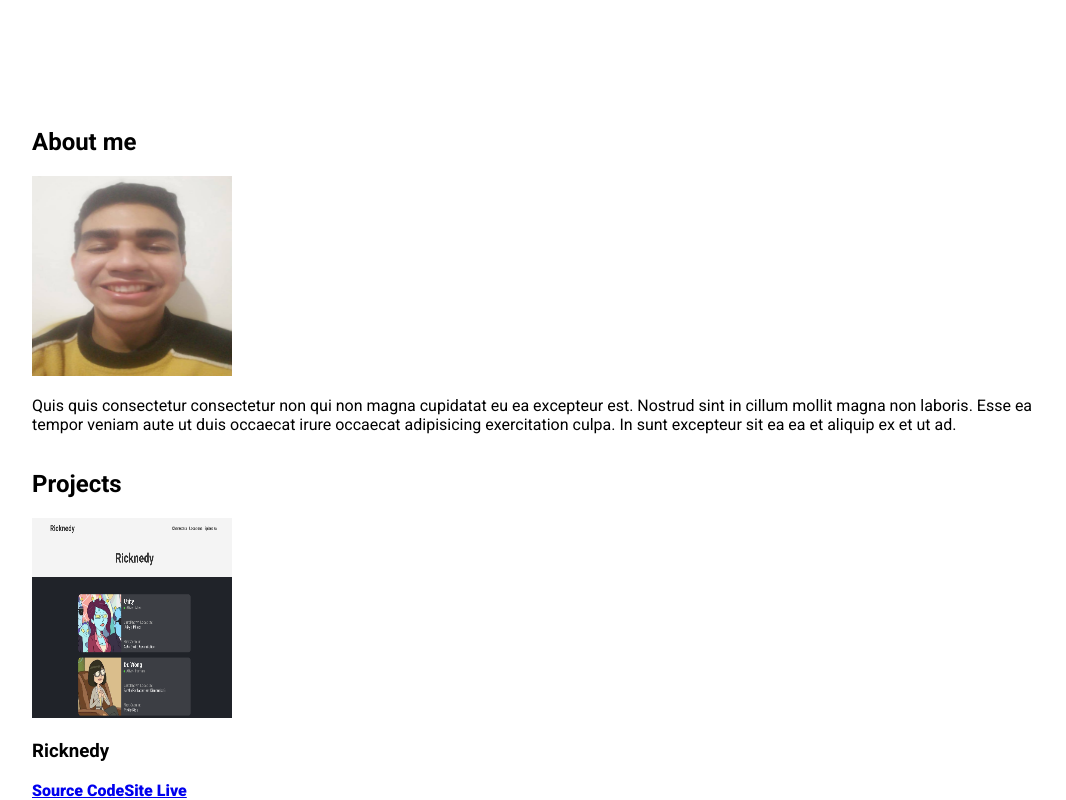
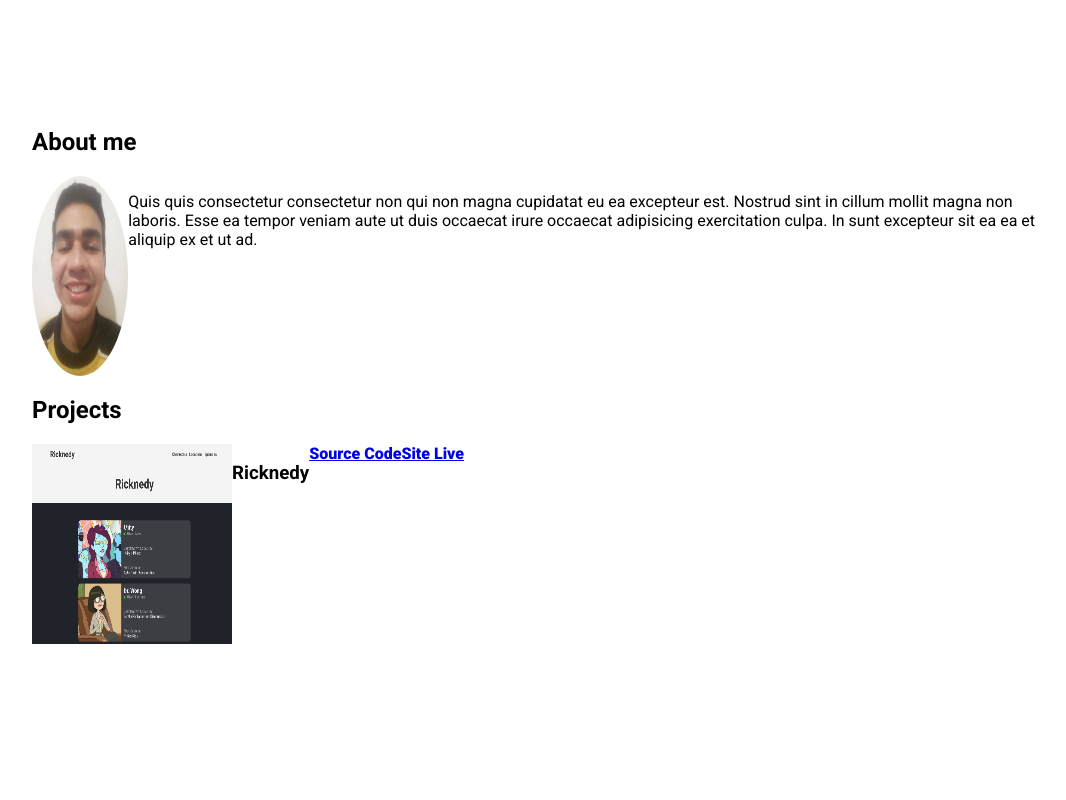
Before and after one commit to plumreiss/angelpadrino, a Next.js app: page / in a window 1280 px wide. Shown: the part 692-1492 px from the top of the page, without its empty margins (96-1162 px from the left). After the commit the page ends 1340 px from the top, so only its background shows below. Built offline with nearby package versions, Linux system fonts and the light colour scheme.

Commit message:
feat: styles to AboutMe component

```diff
--- a/src/components/elements/Container/Article/index.js
+++ b/src/components/elements/Container/Article/index.js
@@ -1,3 +1,22 @@
-export function Article({ children }) {
-  return <article>{children}</article>;
+import styled from "styled-components";
+
+const StyledArticle = styled.article`
+  display: flex;
+  flex-direction: ${({ direction }) => direction};
+  justify-content: ${({ justifyContent }) => justifyContent};
+  margin: ${({ mg }) => mg};
+  padding: ${({ pd }) => pd};
+`;
+
+export function Article({ direction, justifyContent, mg, pd, children }) {
+  return (
+    <StyledArticle
+      direction={direction}
+      justifyContent={justifyContent}
+      mg={mg}
+      pd={pd}
+    >
+      {children}
+    </StyledArticle>
+  );
 }
--- a/src/components/layout/AboutMe/index.js
+++ b/src/components/layout/AboutMe/index.js
@@ -1,27 +1,34 @@
 import Image from "next/image";
-import { Section, Subtitle, Article, Box, Paragraph } from "../../elements";
+import {
+  Section,
+  Article,
+  WrapperImage,
+  Row,
+  Subtitle,
+  Box,
+  Paragraph,
+} from "@/components";
 
 export function AboutMe() {
   return (
     <Section>
       <Subtitle>About me</Subtitle>
-      <Article>
-        <Box>
+      <Article direction="row">
+        <WrapperImage height="200px" width="200px">
           <Image
             src="/my-profile-photo.jpg"
-            height={200}
-            width={200}
+            layout="fill"
             alt="Angel Padrino"
           />
-          <Box>
-            <Paragraph>
-              Quis quis consectetur consectetur non qui non magna cupidatat eu
-              ea excepteur est. Nostrud sint in cillum mollit magna non laboris.
-              Esse ea tempor veniam aute ut duis occaecat irure occaecat
-              adipisicing exercitation culpa. In sunt excepteur sit ea ea et
-              aliquip ex et ut ad.
-            </Paragraph>
-          </Box>
+        </WrapperImage>
+        <Box>
+          <Paragraph>
+            Quis quis consectetur consectetur non qui non magna cupidatat eu ea
+            excepteur est. Nostrud sint in cillum mollit magna non laboris. Esse
+            ea tempor veniam aute ut duis occaecat irure occaecat adipisicing
+            exercitation culpa. In sunt excepteur sit ea ea et aliquip ex et ut
+            ad.
+          </Paragraph>
         </Box>
       </Article>
     </Section>
--- a/src/components/layout/Row/index.js
+++ b/src/components/layout/Row/index.js
@@ -1,6 +1,7 @@
 import styled from "styled-components";
 
 const StyledRow = styled.div`
+  display: flex;
   flex-direction: row;
   justify-content: ${({ justifyContent }) => justifyContent};
   align-items: ${({ alignItems }) => alignItems};
```
